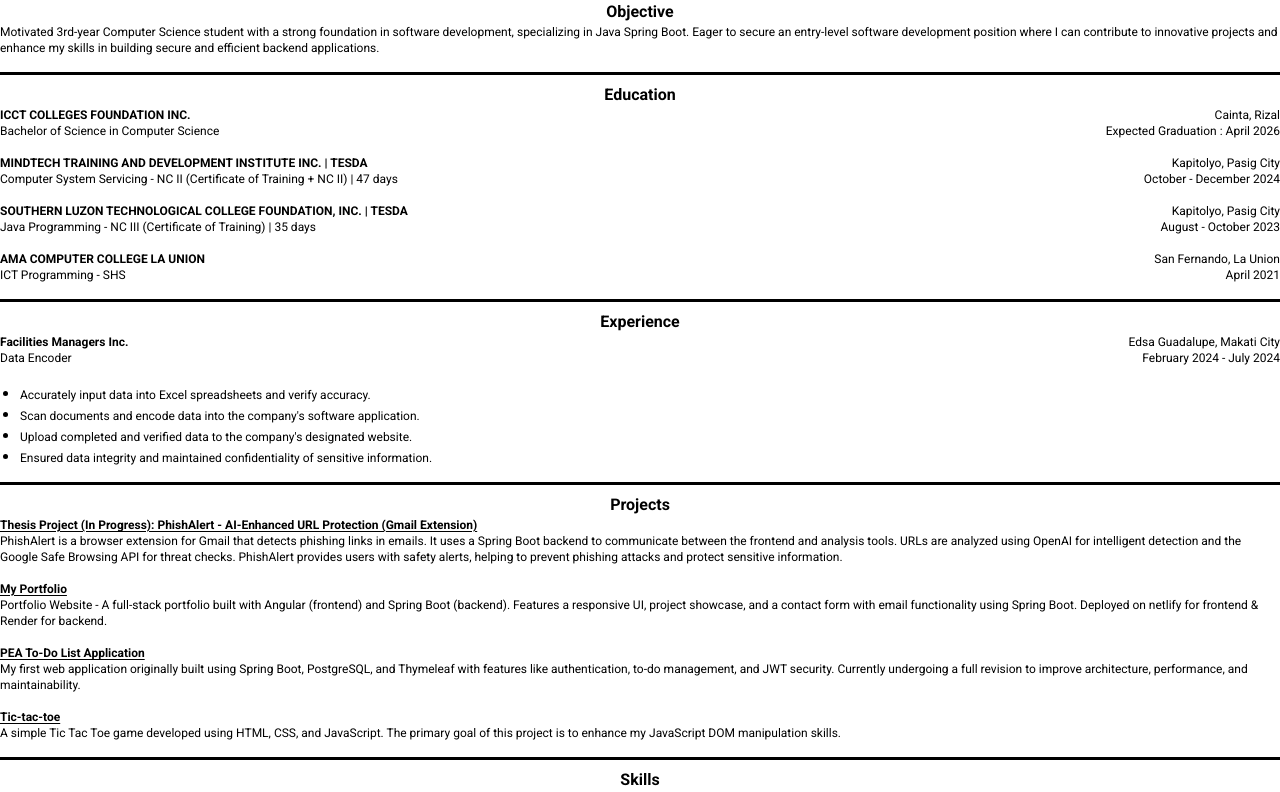
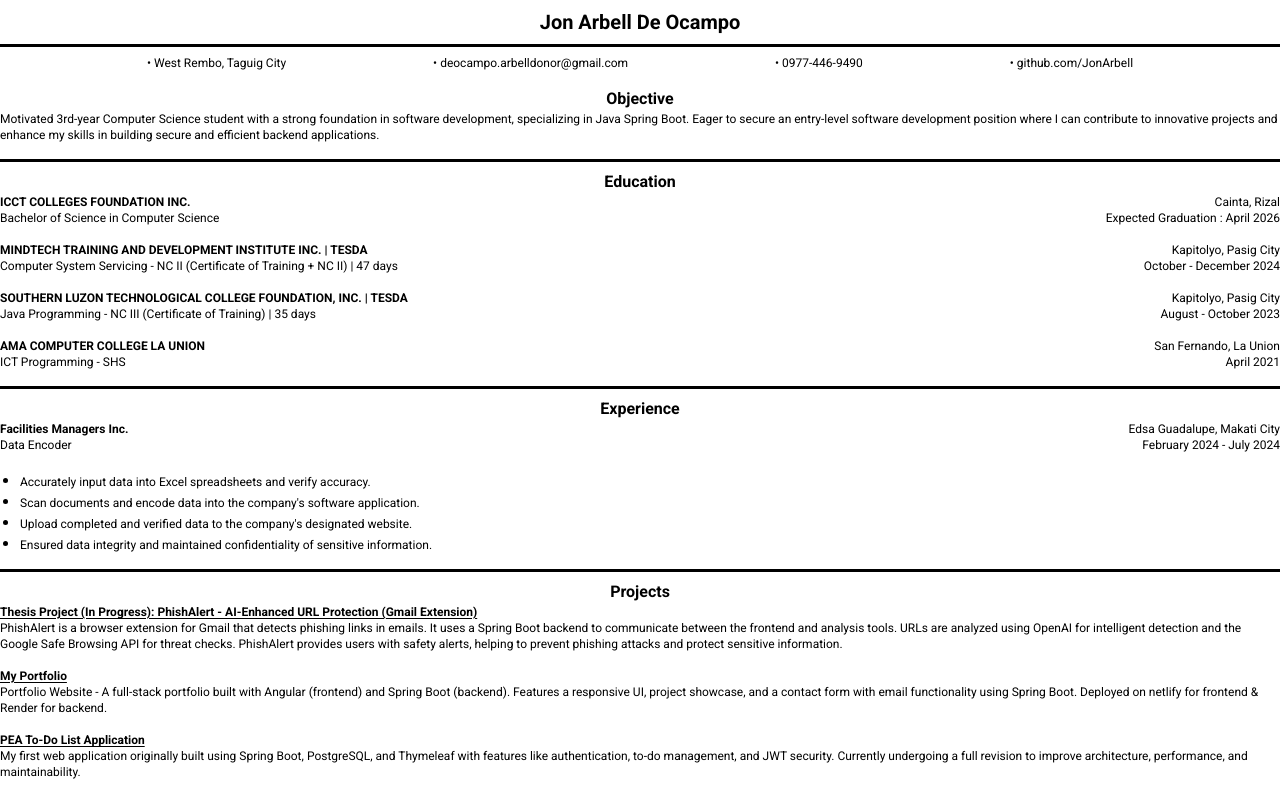
Before and after one commit to JonArbell/resume-template, an Angular app: page / in a window 1280 px wide. Shown: the top 792 px of the page. Built offline with nearby package versions, Linux system fonts and the light colour scheme.

Commit message:
uncomment app info

```diff
--- a/src/app/app.component.html
+++ b/src/app/app.component.html
@@ -1,4 +1,4 @@
-<!-- <app-information></app-information> -->
+<app-information></app-information>
 
 <app-objective></app-objective>
 
```
